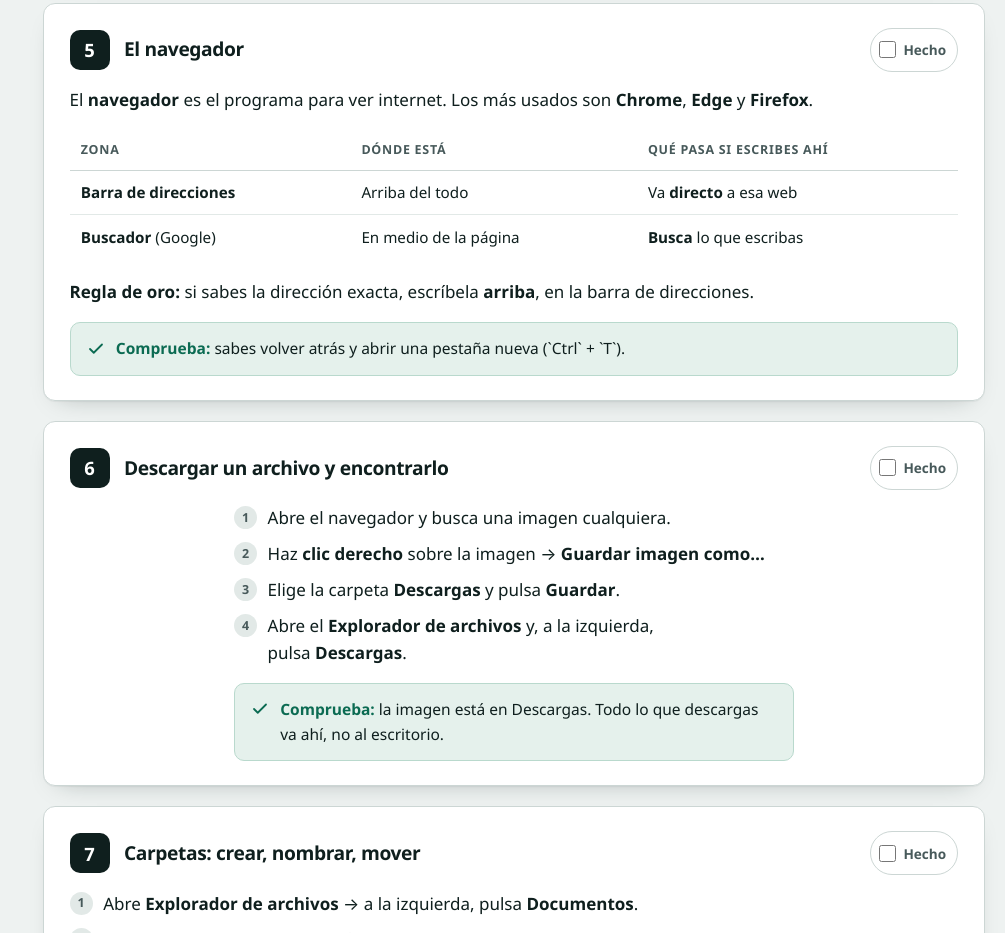
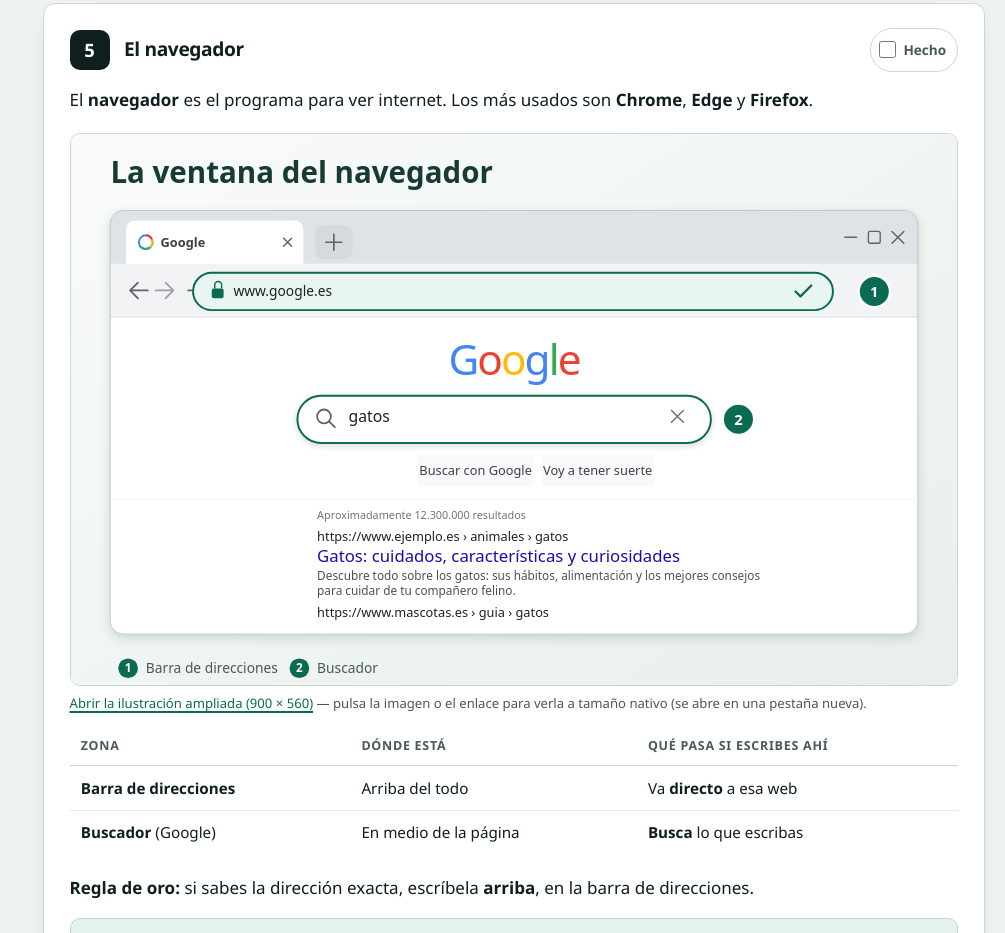
Before and after one commit to Chris-coder-ux/guia-wordpress-aula, a plain HTML site: page sesion-0/index.html in a window 1280 px wide. Shown: the part 5552-6485 px from the top of the page, without its empty margins (275-1280 px from the left). Drawn offline with Linux system fonts and the light colour scheme.

Commit message:
feat(sesion-0): ventana del navegador en el paso 5 con barra de direcciones y buscador
Anade el poster assets/svg/navegador.svg (900x560) y lo inserta en #paso-5 como figura desplazable con enlace a tamano nativo. Botones ensanchados (352x118 y 478x114) para que el texto quepa.

```diff
--- a/assets/css/shared.css
+++ b/assets/css/shared.css
@@ -872,6 +872,9 @@ figure.fig.fig--poster--raton{
 figure.fig.fig--poster--teclado{
   --poster-min:900px;
 }
+figure.fig.fig--poster--navegador{
+  --poster-min:900px;
+}
 figure.fig.fig--poster .fig--poster__scroll{
   overflow-x:auto;
   -webkit-overflow-scrolling:touch;
--- a/sesion-0/index.html
+++ b/sesion-0/index.html
@@ -685,6 +685,36 @@
             más usados son <strong>Chrome</strong>, <strong>Edge</strong> y
             <strong>Firefox</strong>.
           </p>
+          <figure class="fig fig--poster fig--poster--navegador noprint">
+            <div
+              class="fig--poster__scroll"
+              tabindex="0"
+              role="region"
+              aria-label="Ilustración de una ventana de navegador con la barra de direcciones y el buscador de Google resaltados, desplazable"
+            >
+              <a
+                class="fig--poster__link"
+                href="../assets/svg/navegador.svg"
+                target="_blank"
+                rel="noopener"
+              >
+                <img
+                  src="../assets/svg/navegador.svg"
+                  width="900"
+                  height="560"
+                  loading="lazy"
+                  alt="Ventana de un navegador. Arriba, la barra de direcciones resaltada en verde con la dirección www.google.es, marcada con el número 1. En el centro de la página de Google, el buscador resaltado en verde con la palabra gatos, marcado con el número 2; debajo, los botones Buscar con Google y Voy a tener suerte y, más abajo, resultados de búsqueda."
+                />
+              </a>
+            </div>
+            <figcaption>
+              <a href="../assets/svg/navegador.svg" target="_blank" rel="noopener"
+                >Abrir la ilustración ampliada (900 × 560)</a
+              >
+              — pulsa la imagen o el enlace para verla a tamaño nativo (se abre en
+              una pestaña nueva).
+            </figcaption>
+          </figure>
           <table class="tbl">
             <thead>
               <tr>
```
Also changed, not shown: assets/svg/navegador.svg (added), 1 other file.
